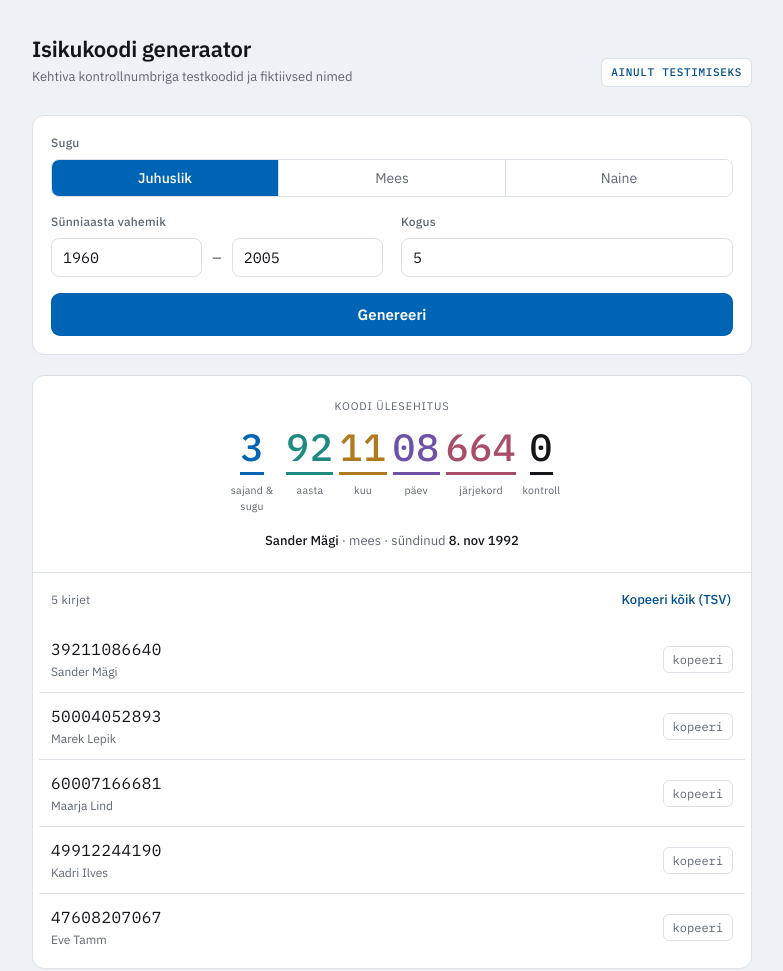
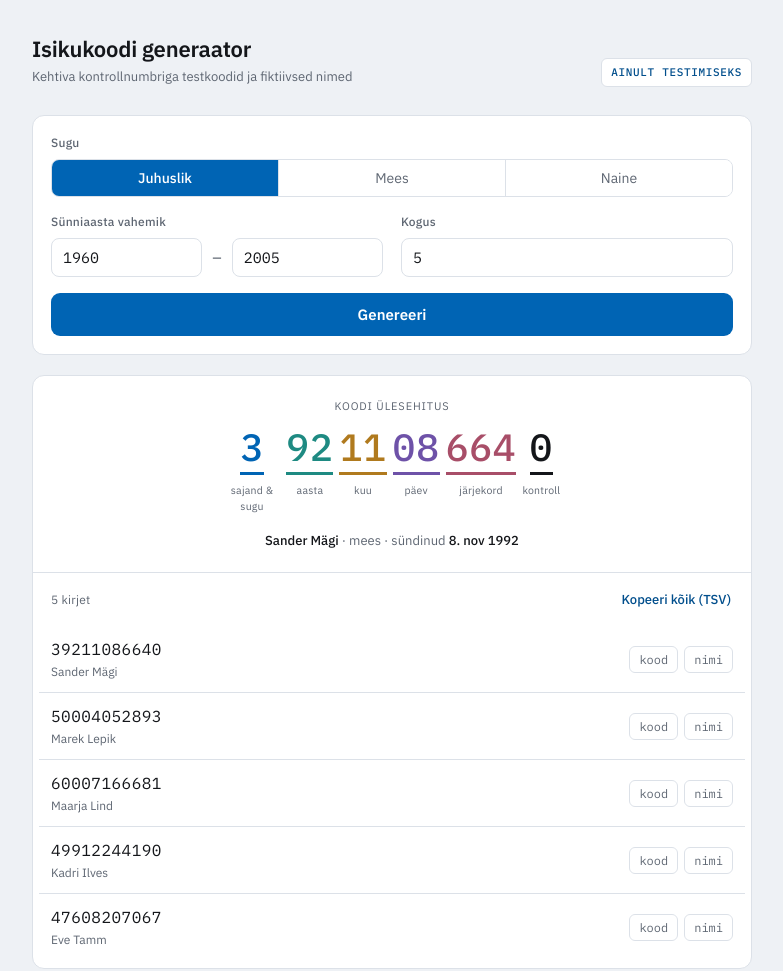
Before and after one commit to TarmoKouhkna/Eesti-isikukoodi-generaator, a plain HTML site: page index.html in a window 1280 px wide. Shown: the top 971 px of the page, without its empty margins (248-1031 px from the left). Drawn offline with Linux system fonts and the light colour scheme.

Commit message:
Add files via upload

```diff
--- a/index.html
+++ b/index.html
@@ -108,6 +108,7 @@
   .copy{font-family:var(--mono);font-size:12px;color:var(--muted);background:none;border:1px solid var(--line);border-radius:6px;padding:5px 9px;cursor:pointer;transition:.12s;}
   .copy:hover{border-color:var(--accent);color:var(--accent-ink);}
   .copy.ok{border-color:var(--ok);color:var(--ok);}
+  .actions{display:flex;gap:6px;flex-shrink:0;}
 
   .validator{margin-top:20px;padding:18px;}
   .validator > label{display:block;margin-bottom:9px;}
@@ -289,10 +290,13 @@
     items.forEach(it=>{
       const li=document.createElement('li');
       li.innerHTML=`<div class="entry"><span class="val">${it.code}</span><span class="who">${it.name}</span></div>`;
-      const b=document.createElement('button');
-      b.className='copy'; b.textContent='kopeeri';
-      b.onclick=()=>copyText(it.code,b,'✓');
-      li.appendChild(b); ul.appendChild(li);
+      const actions=document.createElement('div'); actions.className='actions';
+      const bc=document.createElement('button'); bc.className='copy'; bc.textContent='kood';
+      bc.onclick=()=>copyText(it.code,bc,'✓');
+      const bn=document.createElement('button'); bn.className='copy'; bn.textContent='nimi';
+      bn.onclick=()=>copyText(it.name,bn,'✓');
+      actions.appendChild(bc); actions.appendChild(bn);
+      li.appendChild(actions); ul.appendChild(li);
     });
     document.getElementById('copyAll').onclick=e=>
       copyText(items.map(i=>i.code+'\t'+i.name).join('\n'),e.target,'✓ kopeeritud');
```
